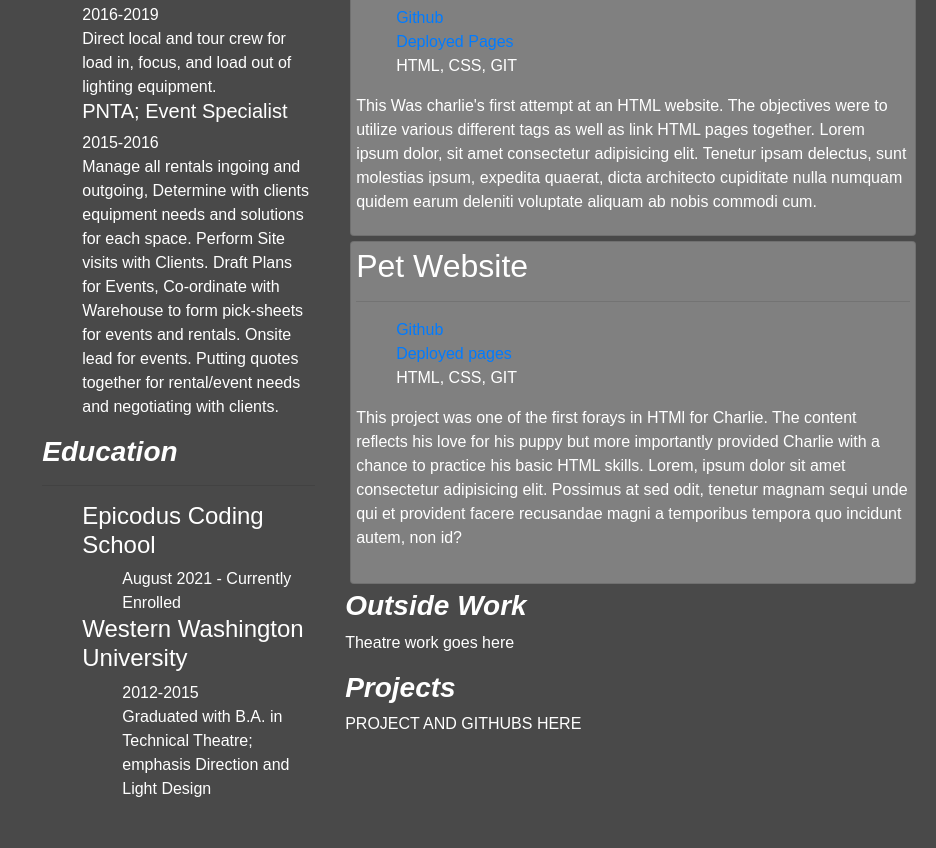
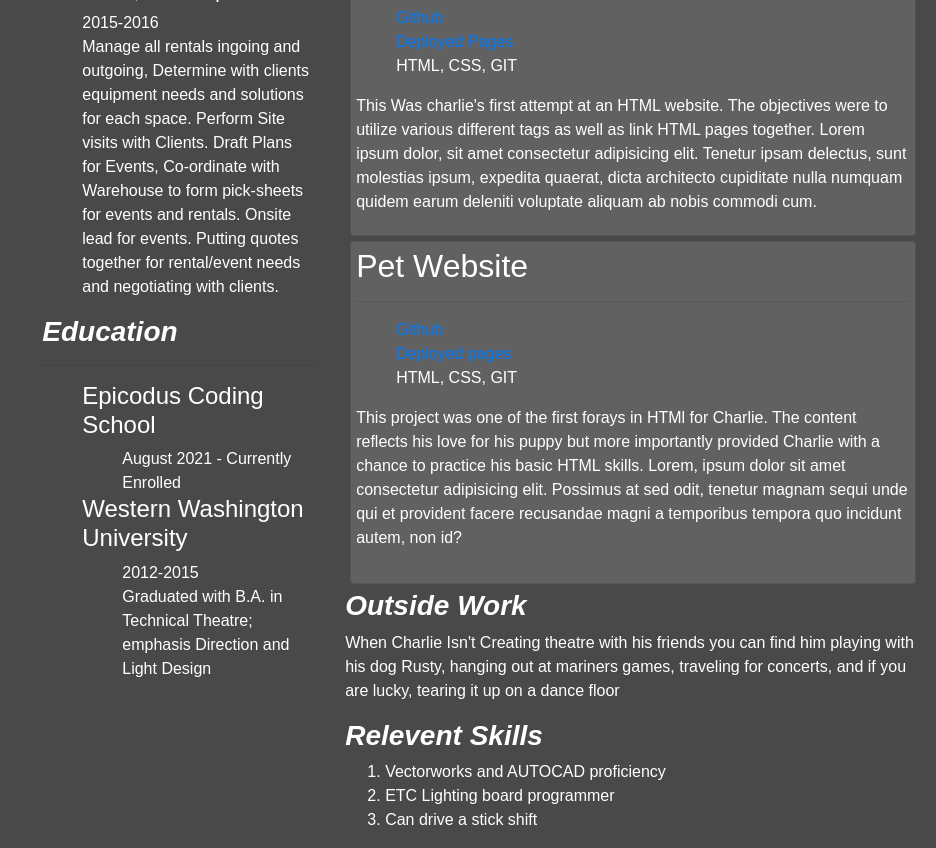
Before and after one commit to CharWeber/portfolio-CV, a plain HTML site: page index.html in a window 1280 px wide. Shown: the part 544-1392 px from the top of the page, without its empty margins (344-1280 px from the left). Before the commit the page ends 1361 px from the top, so only its background shows below. Drawn offline with Linux system fonts and the light colour scheme.

Commit message:
update relevent skills content and outside work list

```diff
--- a/css/styles.css
+++ b/css/styles.css
@@ -7,7 +7,7 @@ body{
   margin-right:5px;
 }
 .card{
-  background-color: grey;
+  background-color: rgb(97, 97, 97);
   margin:5px;
   padding:5px;
 }
--- a/index.html
+++ b/index.html
@@ -30,7 +30,7 @@
                 <div class="card-title">
                   <h3>About me</h3>
                   <div class="card-text">
-                    <p>My name is Charlie Weber. Lorem, ipsum dolor sit amet consectetur adipisicing elit. Totam animi sed hic rem, veritatis labore natus, voluptates error corporis tempora dolore repudiandae a adipisci voluptatibus beatae quasi numquam facilis in!</p>
+                    <p>Charles T Weber is a lighting designer turned web developer</p>
                   </div>
                 </div>
               </div>
@@ -136,15 +136,19 @@
                 <div class="card-title">
                   <h3>Outside Work</h3>
                   <div class="card-text">
-                    <p>Theatre work goes here</p>
+                    <p>When Charlie Isn't Creating theatre with his friends you can find him playing with his dog Rusty, hanging out at mariners games, traveling for concerts, and if you are lucky, tearing it up on a dance floor</p>
                   </div>
                 </div>
               </div>
               <div classs="card">
                 <div class="card-title">
-                  <h3>Projects</h3>
+                  <h3>Relevent Skills</h3>
                   <div class="card-text">
-                    <p>PROJECT AND GITHUBS HERE</p>
+                    <ol>
+                      <li>Vectorworks and AUTOCAD proficiency</li>
+                      <li>ETC Lighting board programmer</li>
+                      <li>Can drive a stick shift</li>
+                    </ol>
                   </div>
                 </div>
               </div>
```
